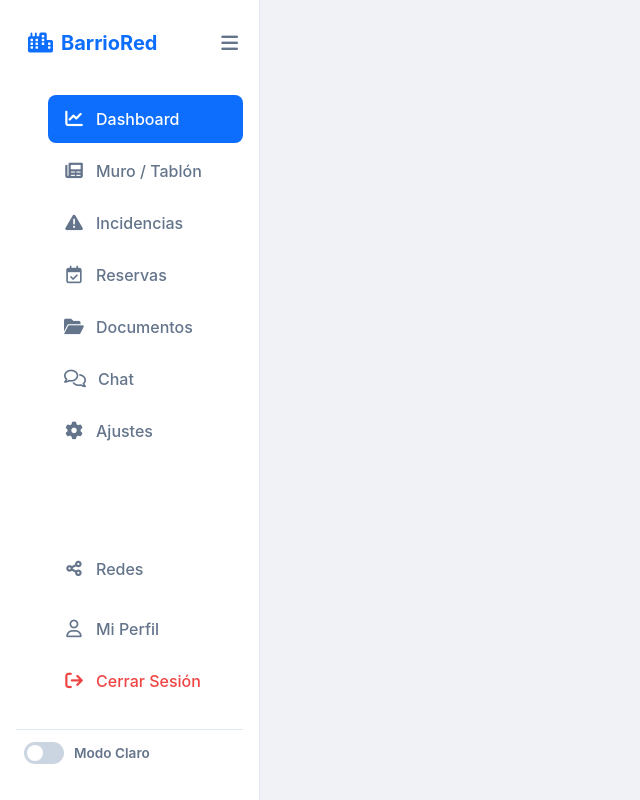
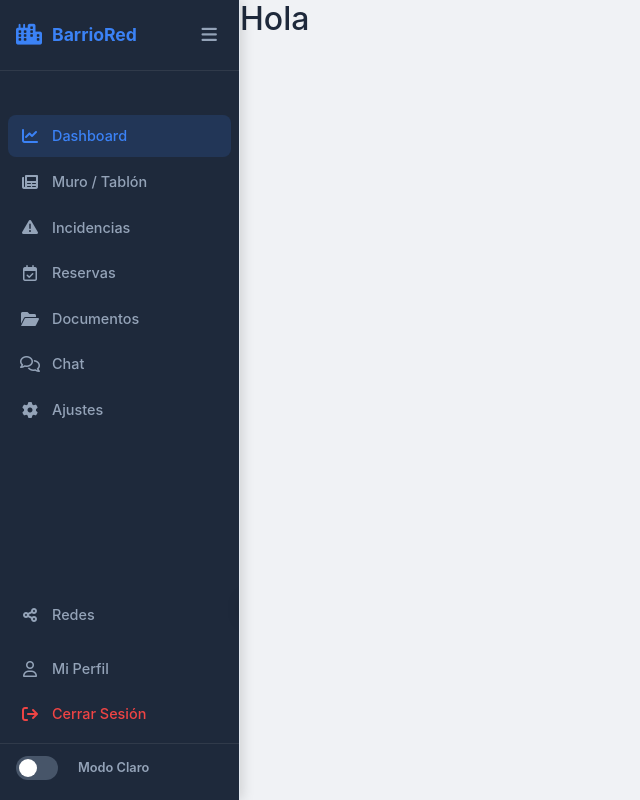
Before and after one commit to Aitor1945/TFG, a React (Vite) app: page /dashboard in a window 1280 px wide. Both pictures are taken after a click on the element "Redes". Shown: the whole page, without its empty margins (0-640 px from the left). Built offline with nearby package versions, Linux system fonts and the light colour scheme.

Commit message:
cambios de SideBar

```diff
--- a/src/components/layouts/AppLayout.jsx
+++ b/src/components/layouts/AppLayout.jsx
@@ -1,12 +1,14 @@
-import React from "react"
+import React, { useState } from "react"
 import { Outlet } from "react-router-dom"
-import SideBar from "./SideBar" // está en la misma carpeta según tu captura
+import SideBar from "./SideBar"
 
 export default function AppLayout() {
+  const [collapsed, setCollapsed] = useState(false)
+
   return (
     <div className="app">
-      <SideBar />
-      <main className="main">
+      <SideBar collapsed={collapsed} setCollapsed={setCollapsed} />
+      <main className="main" style={{ marginLeft: collapsed ? "68px" : "240px", transition: "margin-left 0.3s ease" }}>
         <Outlet />
       </main>
     </div>
--- /dev/null
+++ b/src/components/layouts/SideBar.css
@@ -0,0 +1,278 @@
+/* ── Variables de tema ── */
+:root {
+  --bg-sidebar: #1e293b;
+  --bg-sidebar-hover: #2d3f55;
+  --text-primary: #f1f5f9;
+  --text-secondary: #94a3b8;
+  --accent: #3b82f6;
+  --accent-hover: #2563eb;
+  --sidebar-width: 240px;
+  --sidebar-collapsed: 68px;
+  --transition: 0.3s ease;
+}
+
+body.light-mode {
+  --bg-sidebar: #f1f5f9;
+  --bg-sidebar-hover: #e2e8f0;
+  --text-primary: #1e293b;
+  --text-secondary: #64748b;
+  --accent: #3b82f6;
+}
+
+/* ── Sidebar base ── */
+.sidebar {
+  position: fixed;
+  top: 0;
+  left: 0;
+  height: 100vh;
+  width: var(--sidebar-width);
+  background: var(--bg-sidebar);
+  display: flex;
+  flex-direction: column;
+  padding: 16px 0;
+  transition: width var(--transition);
+  overflow: hidden;
+  z-index: 100;
+  box-shadow: 2px 0 12px rgba(0,0,0,0.15);
+}
+
+.sidebar.collapsed {
+  width: var(--sidebar-collapsed);
+}
+
+/* ── Brand / logo ── */
+.brand-wrapper {
+  display: flex;
+  align-items: center;
+  justify-content: space-between;
+  padding: 0 16px 16px;
+  border-bottom: 1px solid rgba(255,255,255,0.08);
+  min-height: 48px;
+}
+
+.brand {
+  display: flex;
+  align-items: center;
+  gap: 10px;
+  color: var(--accent);
+  font-size: 1.1rem;
+  font-weight: 700;
+  white-space: nowrap;
+  overflow: hidden;
+}
+
+.brand i {
+  font-size: 1.3rem;
+  flex-shrink: 0;
+}
+
+.brand span {
+  opacity: 1;
+  transition: opacity var(--transition), width var(--transition);
+  width: auto;
+}
+
+.sidebar.collapsed .brand span {
+  opacity: 0;
+  width: 0;
+}
+
+/* ── Botón hamburguesa ── */
+.sidebar-toggle-btn {
+  background: none;
+  border: none;
+  color: var(--text-secondary);
+  font-size: 1.1rem;
+  cursor: pointer;
+  padding: 6px;
+  border-radius: 6px;
+  flex-shrink: 0;
+  transition: color var(--transition), background var(--transition);
+}
+
+.sidebar-toggle-btn:hover {
+  color: var(--text-primary);
+  background: var(--bg-sidebar-hover);
+}
+
+.sidebar.collapsed .sidebar-toggle-btn {
+  margin: 0 auto;
+}
+
+/* ── Nav list ── */
+.nav-list {
+  list-style: none;
+  margin: 12px 0 0;
+  padding: 0 8px;
+  flex: 1;
+  display: flex;
+  flex-direction: column;
+  overflow: hidden;
+}
+
+.nav-link {
+  display: flex;
+  align-items: center;
+  gap: 12px;
+  padding: 10px 12px;
+  border-radius: 8px;
+  color: var(--text-secondary);
+  text-decoration: none;
+  white-space: nowrap;
+  transition: background var(--transition), color var(--transition);
+  font-size: 0.9rem;
+}
+
+.nav-link i {
+  font-size: 1rem;
+  width: 20px;
+  text-align: center;
+  flex-shrink: 0;
+}
+
+.nav-link span {
+  opacity: 1;
+  transition: opacity var(--transition);
+  overflow: hidden;
+}
+
+.sidebar.collapsed .nav-link span {
+  opacity: 0;
+  width: 0;
+  overflow: hidden;
+}
+
+.nav-link:hover,
+.nav-link.active {
+  background: var(--bg-sidebar-hover);
+  color: var(--text-primary);
+}
+
+.nav-link.active {
+  color: var(--accent);
+  background: rgba(59,130,246,0.15);
+}
+
+/* ── Spacer ── */
+.menu-spacer {
+  flex: 1;
+}
+
+/* ── Redes sociales ── */
+.radial-wrapper {
+  position: relative;
+}
+
+.radial-trigger {
+  cursor: pointer;
+  user-select: none;
+}
+
+.social-nodes {
+  position: absolute;
+  left: calc(100% + 8px);
+  bottom: 0;
+  display: flex;
+  flex-direction: column;
+  gap: 8px;
+  background: var(--bg-sidebar);
+  border: 1px solid rgba(255,255,255,0.08);
+  border-radius: 10px;
+  padding: 10px 8px;
+  box-shadow: 4px 4px 16px rgba(0,0,0,0.25);
+  opacity: 0;
+  pointer-events: none;
+  transform: translateX(-8px);
+  transition: opacity var(--transition), transform var(--transition);
+  z-index: 200;
+}
+
+.radial-wrapper.open .social-nodes {
+  opacity: 1;
+  pointer-events: all;
+  transform: translateX(0);
+}
+
+.social-btn {
+  display: flex;
+  align-items: center;
+  justify-content: center;
+  width: 36px;
+  height: 36px;
+  border-radius: 8px;
+  background: var(--bg-sidebar-hover);
+  color: var(--text-secondary);
+  font-size: 1rem;
+  text-decoration: none;
+  transition: background var(--transition), color var(--transition);
+}
+
+.social-btn:hover {
+  background: var(--accent);
+  color: #fff;
+}
+
+/* ── Theme switch ── */
+.theme-switch-wrapper {
+  display: flex;
+  align-items: center;
+  gap: 10px;
+  padding: 12px 16px 4px;
+  border-top: 1px solid rgba(255,255,255,0.08);
+  overflow: hidden;
+}
+
+.theme-switch {
+  position: relative;
+  display: inline-block;
+  width: 42px;
+  height: 24px;
+  flex-shrink: 0;
+}
+
+.theme-switch input {
+  opacity: 0;
+  width: 0;
+  height: 0;
+}
+
+.slider {
+  position: absolute;
+  inset: 0;
+  background: #475569;
+  border-radius: 24px;
+  cursor: pointer;
+  transition: background var(--transition);
+}
+
+.slider::before {
+  content: "";
+  position: absolute;
+  width: 18px;
+  height: 18px;
+  left: 3px;
+  bottom: 3px;
+  background: white;
+  border-radius: 50%;
+  transition: transform var(--transition);
+}
+
+.theme-switch input:checked + .slider {
+  background: var(--accent);
+}
+
+.theme-switch input:checked + .slider::before {
+  transform: translateX(18px);
+}
+
+.mode-label {
+  color: var(--text-secondary);
+  font-size: 0.8rem;
+  white-space: nowrap;
+  transition: opacity var(--transition);
+}
+
+.sidebar.collapsed .mode-label {
+  opacity: 0;
+  width: 0;
+}
--- a/src/components/layouts/SideBar.jsx
+++ b/src/components/layouts/SideBar.jsx
@@ -1,19 +1,31 @@
-import React from "react"
+import React, { useState, useEffect } from "react"
 import { NavLink } from "react-router-dom"
+import "./SideBar.css"
 
-export default function SideBar() {
+export default function SideBar({ collapsed, setCollapsed }) {
+  const [darkMode, setDarkMode] = useState(true)
+  const [socialOpen, setSocialOpen] = useState(false)
+
+  useEffect(() => {
+    if (darkMode) {
+      document.body.classList.remove("light-mode")
+    } else {
+      document.body.classList.add("light-mode")
+    }
+  }, [darkMode])
+
   return (
-    <nav className="sidebar">
+    <nav className={`sidebar ${collapsed ? "collapsed" : ""}`}>
       <div className="brand-wrapper">
         <div className="brand">
           <i className="fa-solid fa-city"></i>
           <span>BarrioRed</span>
         </div>
-
         <button
           type="button"
           className="sidebar-toggle-btn"
           aria-label="Colapsar menú"
+          onClick={() => setCollapsed(!collapsed)}
         >
           <i className="fa-solid fa-bars"></i>
         </button>
@@ -25,37 +37,31 @@ export default function SideBar() {
             <i className="fa-solid fa-chart-line"></i><span>Dashboard</span>
           </NavLink>
         </li>
-
         <li>
           <NavLink to="/muro" className="nav-link">
             <i className="fa-solid fa-newspaper"></i><span>Muro / Tablón</span>
           </NavLink>
         </li>
-
         <li>
           <NavLink to="/incidencias" className="nav-link">
             <i className="fa-solid fa-triangle-exclamation"></i><span>Incidencias</span>
           </NavLink>
         </li>
-
         <li>
           <NavLink to="/reservas" className="nav-link">
             <i className="fa-regular fa-calendar-check"></i><span>Reservas</span>
           </NavLink>
         </li>
-
         <li>
           <NavLink to="/documentos" className="nav-link">
             <i className="fa-solid fa-folder-open"></i><span>Documentos</span>
           </NavLink>
         </li>
-
         <li>
           <NavLink to="/chat" className="nav-link">
             <i className="fa-regular fa-comments"></i><span>Chat</span>
           </NavLink>
         </li>
-
         <li>
           <NavLink to="/ajustes" className="nav-link">
             <i className="fa-solid fa-gear"></i><span>Ajustes</span>
@@ -64,25 +70,26 @@ export default function SideBar() {
 
         <li className="menu-spacer"></li>
 
-        <li className="radial-wrapper">
-          <div className="nav-link radial-trigger" style={{ cursor: "pointer" }}>
-            <div style={{ display: "flex", gap: 12, alignItems: "center" }}>
-              <i className="fa-solid fa-share-nodes"></i>
-              <span>Redes</span>
-            </div>
+        {/* Redes sociales */}
+        <li className={`radial-wrapper ${socialOpen ? "open" : ""}`}>
+          <div
+            className="nav-link radial-trigger"
+            onClick={() => setSocialOpen(!socialOpen)}
+          >
+            <i className="fa-solid fa-share-nodes"></i>
+            <span>Redes</span>
           </div>
-
           <div className="social-nodes">
-            <a href="#" target="_blank" rel="noreferrer" className="social-btn">
+            <a href="#" target="_blank" rel="noreferrer" className="social-btn" title="Instagram">
               <i className="fa-brands fa-instagram"></i>
             </a>
-            <a href="#" target="_blank" rel="noreferrer" className="social-btn">
+            <a href="#" target="_blank" rel="noreferrer" className="social-btn" title="WhatsApp">
               <i className="fa-brands fa-whatsapp"></i>
             </a>
-            <a href="#" target="_blank" rel="noreferrer" className="social-btn">
+            <a href="#" target="_blank" rel="noreferrer" className="social-btn" title="LinkedIn">
               <i className="fa-brands fa-linkedin-in"></i>
             </a>
-            <a href="#" target="_blank" rel="noreferrer" className="social-btn">
+            <a href="#" target="_blank" rel="noreferrer" className="social-btn" title="Twitter / X">
               <i className="fa-brands fa-twitter"></i>
             </a>
           </div>
@@ -93,7 +100,6 @@ export default function SideBar() {
             <i className="fa-regular fa-user"></i><span>Mi Perfil</span>
           </NavLink>
         </li>
-
         <li>
           <NavLink to="/login" className="nav-link" style={{ color: "#ef4444" }}>
             <i className="fa-solid fa-arrow-right-from-bracket"></i><span>Cerrar Sesión</span>
@@ -101,12 +107,18 @@ export default function SideBar() {
         </li>
       </ul>
 
+      {/* Modo claro/oscuro */}
       <div className="theme-switch-wrapper">
         <label className="theme-switch" htmlFor="checkbox-theme">
-          <input type="checkbox" id="checkbox-theme" />
+          <input
+            type="checkbox"
+            id="checkbox-theme"
+            checked={!darkMode}
+            onChange={() => setDarkMode(!darkMode)}
+          />
           <div className="slider"></div>
         </label>
-        <span className="mode-label">Modo Claro</span>
+        <span className="mode-label">{darkMode ? "Modo Claro" : "Modo Oscuro"}</span>
       </div>
     </nav>
   )
--- a/src/components/pages/Dashboard.jsx
+++ b/src/components/pages/Dashboard.jsx
@@ -1,5 +1,5 @@
 import React from "react"
 
 export default function Dashboard() {
-  return <h2>Dashboard</h2>
+  return <h2>Hola</h2>
 }
```
